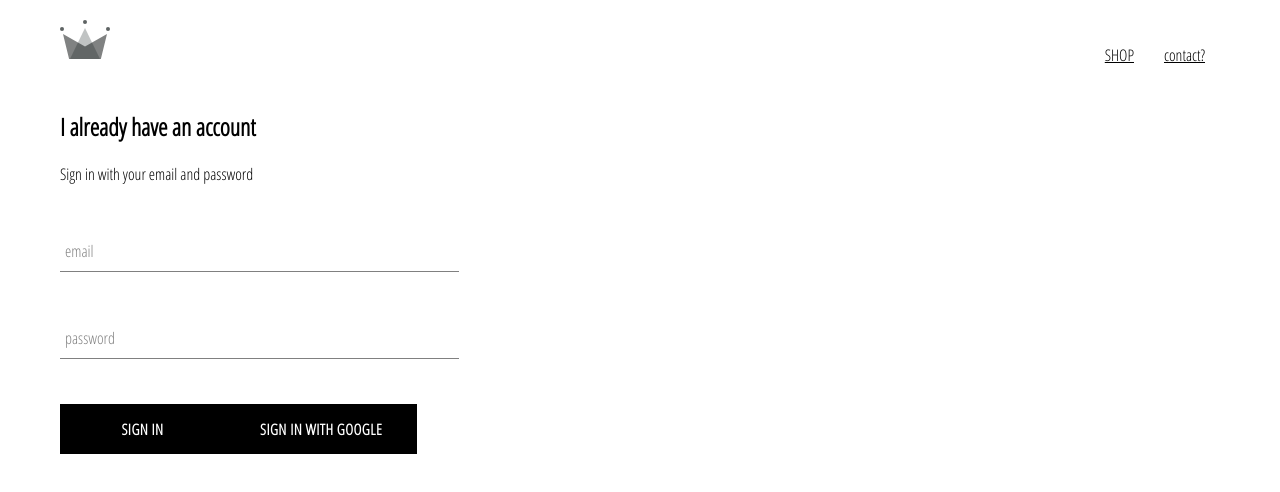
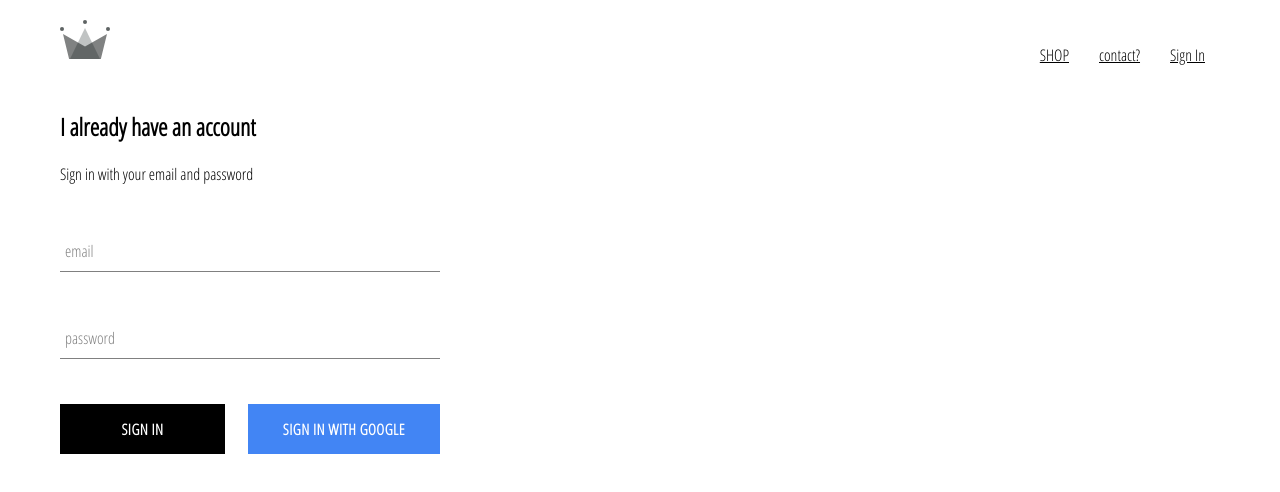
Before and after one commit to snowpeech/ecomm, a React (Create React App) app: page /signin in a window 1280 px wide. Shown: the top 492 px of the page. Built offline with nearby package versions, Linux system fonts and the light colour scheme; no server answers.

Commit message:
added a sign out button for logged in users and added styling to google sign in button

```diff
--- a/src/App.css
+++ b/src/App.css
@@ -7,3 +7,7 @@
   text-transform: none;
   color: black;
 }
+
+* {
+  box-sizing: border-box;
+}
--- a/src/App.js
+++ b/src/App.js
@@ -7,18 +7,43 @@
 import ShopPage from "./pages/shop.components";
 import Header from "./components/header.component";
 import SignInRegisterPage from "./pages/sign-in-register.component";
+import { auth } from "./firebase/firebase.utils";
 
-function App() {
+class App extends React.Component {
+  constructor() {
+    super();
+
+    this.state = {
+      currentUser: null
+    };
+  }
+
+  unsubscribeFromAuth = null;
+
+  componentDidMount() {
+    this.unsubscribeFromAuth = auth.onAuthStateChanged(user => {
+      this.setState({ currentUser: user });
+
+      console.log(user);
+    });
+  }
+
+  componentWillUnmount() {
+    this.unsubscribeFromAuth();
+  }
+
+  render() {
     return (
       <div>
-      <Header />
+        <Header currentUser={this.state.currentUser} />
         <Switch>
           <Route exact path='/' component={HomePage} />
           <Route path='/shop' component={ShopPage} />
-        <Route path='/signIn' component={SignInRegisterPage} />
+          <Route path='/signin' component={SignInRegisterPage} />
         </Switch>
       </div>
     );
   }
+}
 
 export default App;
--- a/src/components/custom-button.component.jsx
+++ b/src/components/custom-button.component.jsx
@@ -2,8 +2,11 @@
 
 import "../styles/custom-button.styles.scss";
 
-const CustomButton = ({ children, ...otherProps }) => (
-  <button className='custom-button' {...otherProps}>
+const CustomButton = ({ children, isGoogleSignIn, ...otherProps }) => (
+  <button
+    className={`${isGoogleSignIn ? "google-sign-in" : ""} custom-button`}
+    {...otherProps}
+  >
     {children}
   </button>
 );
--- a/src/components/header.component.jsx
+++ b/src/components/header.component.jsx
@@ -2,10 +2,11 @@
 import { Link } from "react-router-dom";
 
 import { ReactComponent as Logo } from "../assets/crown.svg";
+import { auth } from "../firebase/firebase.utils";
 
 import "../styles/header.styles.scss";
 
-const Header = () => (
+const Header = ({ currentUser }) => (
   <div className='header'>
     <Link to='/'>
       <Logo className='logo' />
@@ -19,6 +20,15 @@
         {" "}
         contact?
       </Link>
+      {currentUser ? (
+        <div className='option' onClick={() => auth.signOut()}>
+          Sign Out
+        </div>
+      ) : (
+        <Link className='option' to='/signIn'>
+          Sign In
+        </Link>
+      )}
     </div>
   </div>
 );
--- a/src/styles/custom-button.styles.scss
+++ b/src/styles/custom-button.styles.scss
@@ -19,4 +19,14 @@
     color: black;
     border: 1px solid black;
   }
+
+  &.google-sign-in {
+    background-color: #4285f4;
+    color: white;
+
+    &:hover {
+      background-color: #357ae8;
+      border: none;
+    }
+  }
 }
--- a/src/styles/header.styles.scss
+++ b/src/styles/header.styles.scss
@@ -20,6 +20,7 @@
 
     .option {
       padding: 10px 15px;
+      cursor: pointer;
     }
   }
 }
--- a/src/styles/sign-in.styles.scss
+++ b/src/styles/sign-in.styles.scss
@@ -1,9 +1,14 @@
 .sign-in {
-  width: 30vw;
+  width: 380px;
   display: flex;
   flex-direction: column;
 
   .title {
     margin: 10px;
   }
+
+  .buttons {
+    display: flex;
+    justify-content: space-between;
+  }
 }
```
Lines whose indentation alone changed are shown as unchanged.
